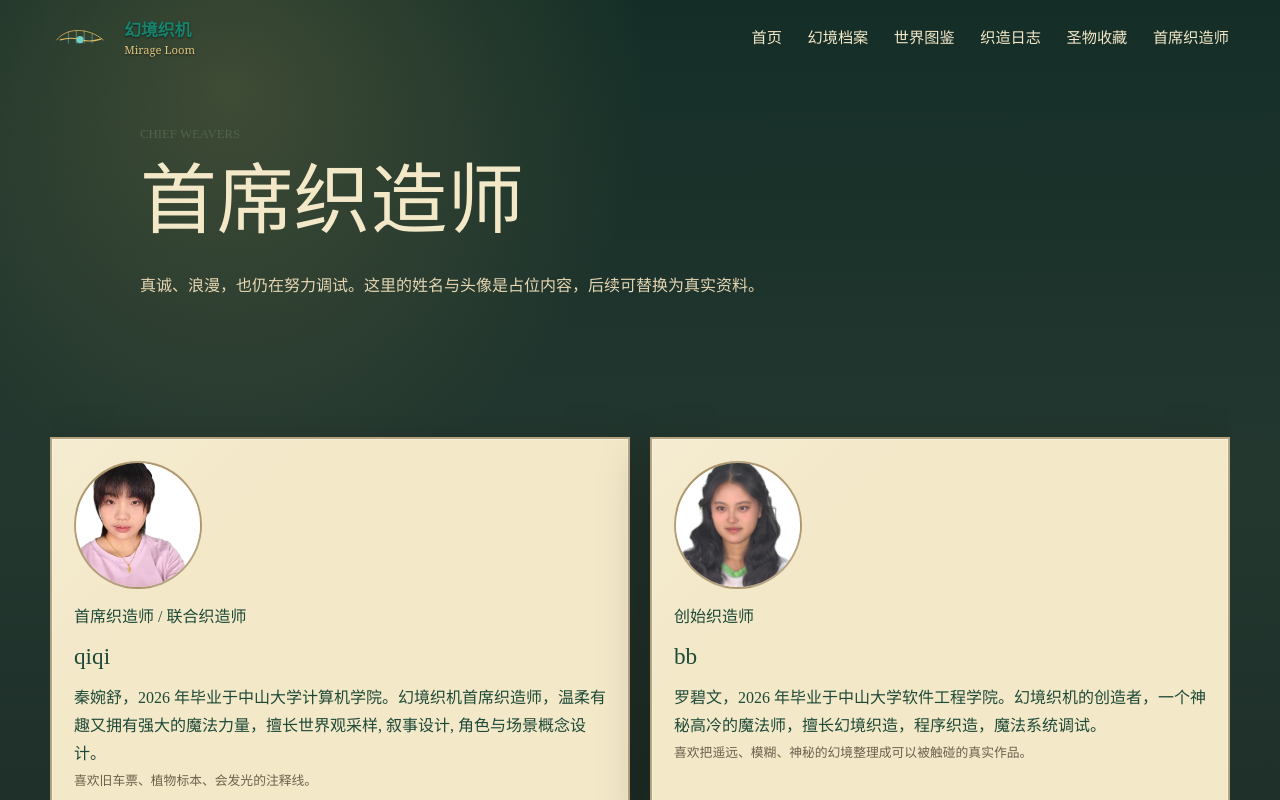
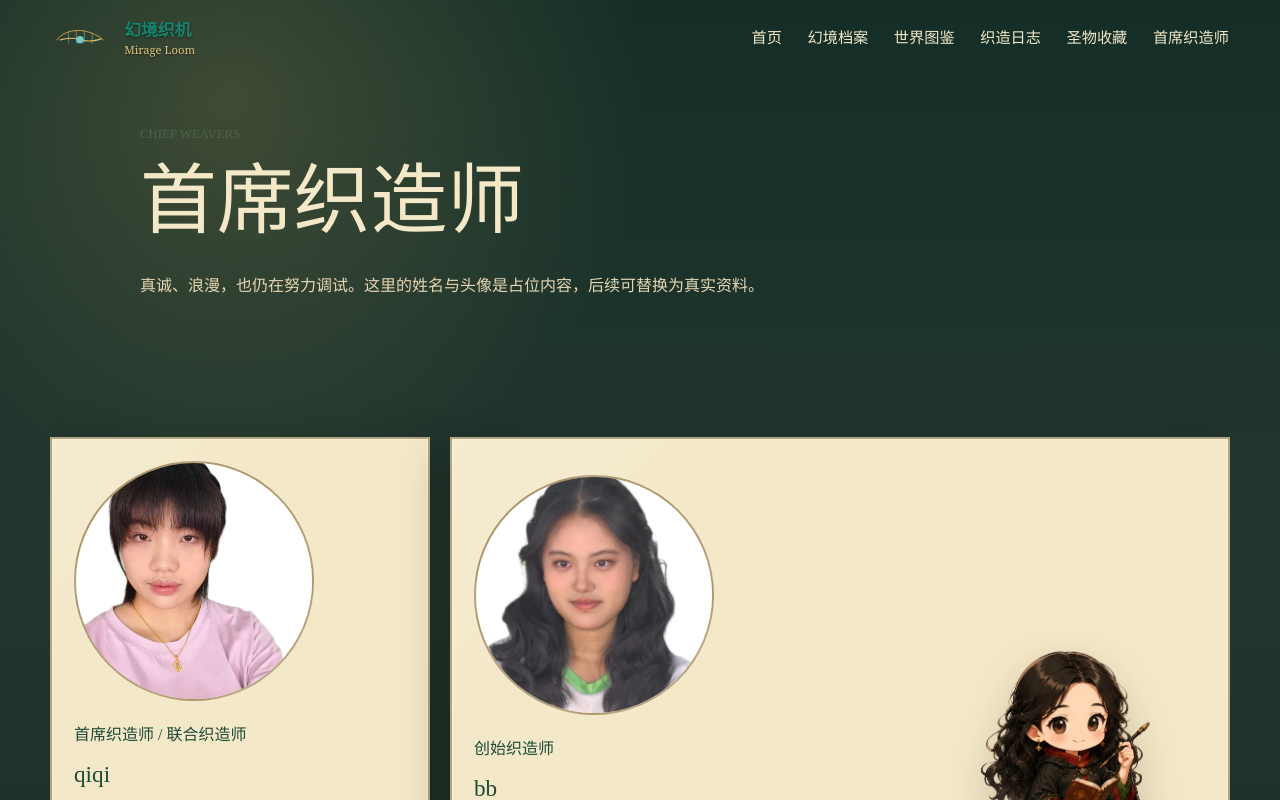
Before and after one commit to luobiwen/mirage-loom-studio, a Next.js app: page /weavers in a window 1280 px wide. Shown: the top 800 px of the page. Built offline with nearby package versions, Linux system fonts and the light colour scheme; a web font is replaced by a local one.

Commit message:
Restore bb side art and match qiqi portrait size.

```diff
--- a/app/globals.css
+++ b/app/globals.css
@@ -675,9 +675,6 @@ main > .section {
   grid-template-columns: repeat(3, 1fr);
   gap: 20px;
 }
-.weaver-grid {
-  grid-template-columns: repeat(2, minmax(0, 1fr));
-}
 .notice-card, .world-card, .artifact-card, .weaver-card, .codex-feature, .log-row {
   position: relative;
   background:
@@ -865,8 +862,8 @@ main > .section {
   position: relative;
   display: grid;
   place-items: center;
-  width: 128px;
-  height: 128px;
+  width: 92px;
+  height: 92px;
   margin-bottom: 16px;
   background: linear-gradient(145deg, var(--paper-deep), #f8f0d9);
   border: 2px solid rgba(105, 78, 39, 0.45);
@@ -876,6 +873,14 @@ main > .section {
 }
 .portrait-placeholder img {
   object-fit: cover;
+}
+.weaver-card .portrait-placeholder,
+.weaver-card.has-side-image .portrait-placeholder {
+  width: 240px;
+  max-width: 100%;
+  height: auto;
+  aspect-ratio: 1;
+  margin-bottom: 22px;
 }
 .weaver-card ul { padding-left: 20px; line-height: 1.8; }
 .weaver-card small { color: var(--muted); }
--- a/app/page.tsx
+++ b/app/page.tsx
@@ -131,7 +131,7 @@ export default function Home() {
               <div className="weaver-card-copy">
                 <div className="portrait-placeholder">
                   {weaver.image ? (
-                    <Image src={weaver.image} alt={`${weaver.name} 的照片`} fill sizes="128px" />
+                    <Image src={weaver.image} alt={`${weaver.name} 的照片`} fill sizes="240px" />
                   ) : (
                     <BookOpen size={36} />
                   )}
--- a/app/weavers/page.tsx
+++ b/app/weavers/page.tsx
@@ -22,7 +22,7 @@ export default function WeaversPage() {
             <div className="weaver-card-copy">
               <div className="portrait-placeholder">
                 {weaver.image ? (
-                  <Image src={weaver.image} alt={`${weaver.name} 的照片`} fill sizes="128px" />
+                  <Image src={weaver.image} alt={`${weaver.name} 的照片`} fill sizes="240px" />
                 ) : (
                   <BookOpen size={36} />
                 )}
--- a/data/content.ts
+++ b/data/content.ts
@@ -295,6 +295,7 @@ export const weavers: Weaver[] = [
     name: "bb",
     title: "创始织造师",
     image: "/art/weavers/bb.webp",
+    sideImage: "/art/weavers/bbq-cutout-v2.webp",
     duties: [],
     interests: "喜欢把遥远、模糊、神秘的幻境整理成可以被触碰的真实作品。",
     bio: "罗碧文，2026 年毕业于中山大学软件工程学院。幻境织机的创造者，一个神秘高冷的魔法师，擅长幻境织造，程序织造，魔法系统调试。"
```
